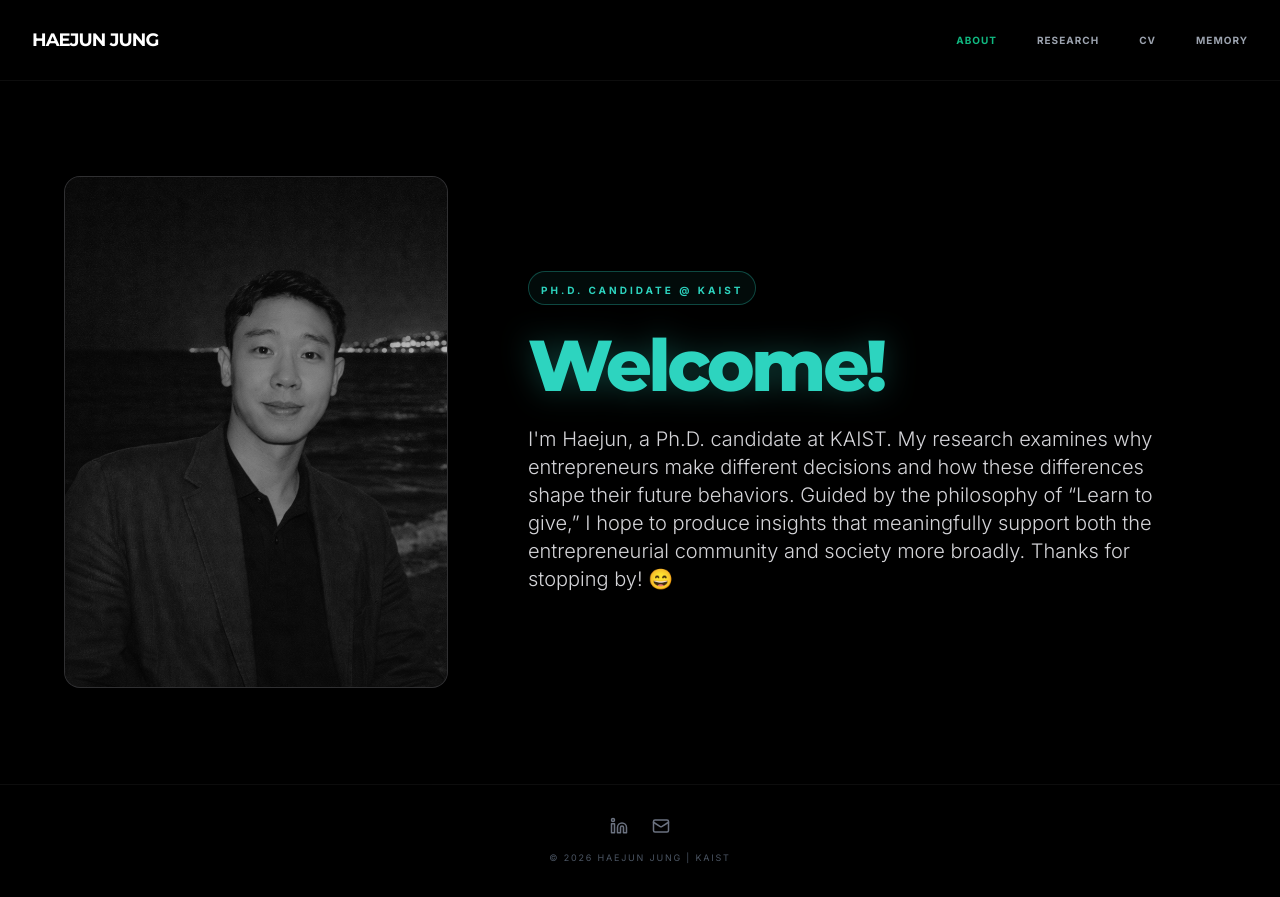
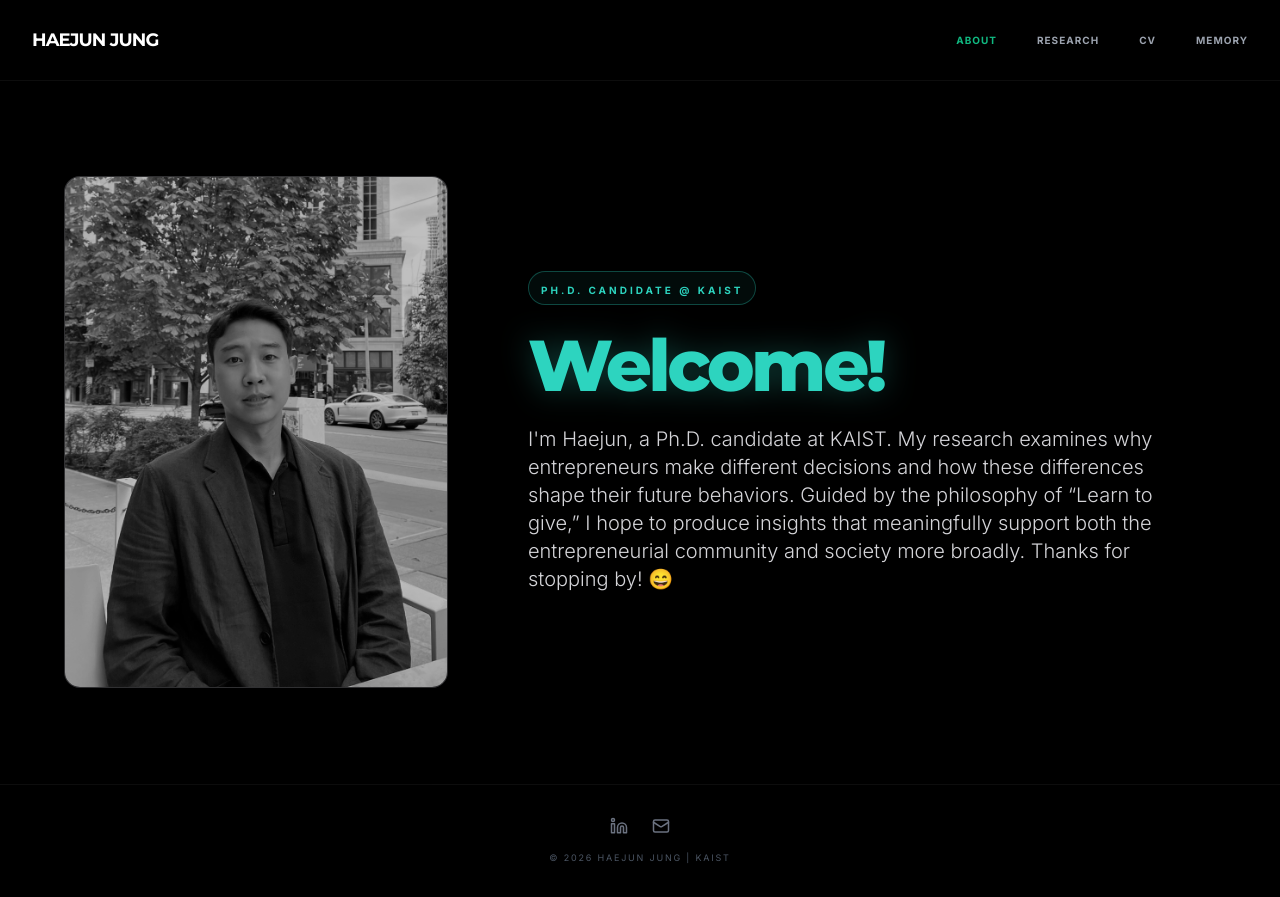
Before and after one commit to haejun147/Haejun-Jung, a React (Vite) app: page /#/ in a window 1280 px wide. Built offline with nearby package versions, Linux system fonts and the light colour scheme.

Commit message:
Update data.ts

```diff
--- a/data.ts
+++ b/data.ts
@@ -13,7 +13,7 @@ export const INITIAL_CMS_DATA: CMSData = {
     email: "haejunjung@kaist.ac.kr",
     bio: "I'm Haejun, a Ph.D. candidate at KAIST. My research examines why entrepreneurs make different decisions and how these differences shape their future behaviors. Guided by the philosophy of “Learn to give,” I hope to produce insights that meaningfully support both the entrepreneurial community and society more broadly. Thanks for stopping by! 😄",
     // Changed to local relative path for GitHub upload
-    headshot: "/Profile.png",
+    headshot: "/My Picture.jpeg",
     linkedin: "https://www.linkedin.com/in/haejun-jung-662430208/",
     github: "https://github.com/hajunj",
     cvUrl: "#"
@@ -61,7 +61,7 @@ export const INITIAL_CMS_DATA: CMSData = {
       category: "Entrepreneurship",
       description: "",
       date: "2024",
-      status: "under_2nd_review",
+      status: "under_2nd review",
       link: "#"
     },
     {
```
